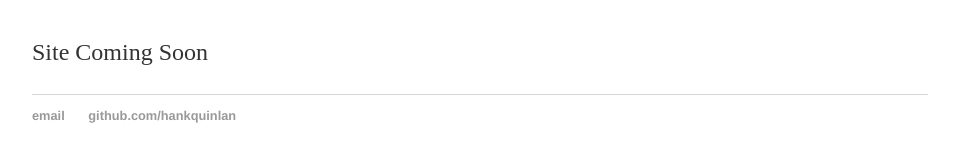
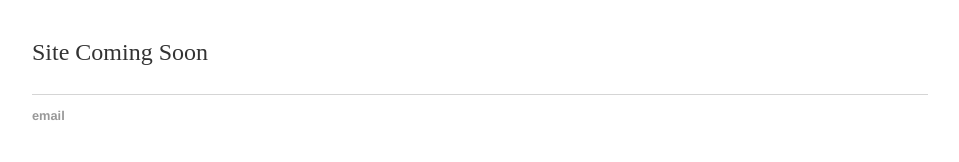
Before and after one commit to Watooka-Films/watooka-films, a Jekyll site: the page built from index.html, in a window 1280 px wide. Shown: the part 161-323 px from the top of the page, without its empty margins (160-1119 px from the left). Built offline with Jekyll 4.4.1, drawn with Linux system fonts in a browser that asks for light colours.

Commit message:
Update default.html

```diff
--- a/_layouts/default.html
+++ b/_layouts/default.html
@@ -21,8 +21,7 @@
 			</div><!-- /.container -->
 			<footer>
 	    		<ul>
-	        		<li><a href="mailto:hankquinlanhub@gmail.com">email</a></li>
-	        		<li><a href="https://github.com/hankquinlan">github.com/hankquinlan</a></li>
+	        		<li><a href="info@watookafilms.com">email</a></li>
 				</ul>
 			</footer>
 		</body>
```
